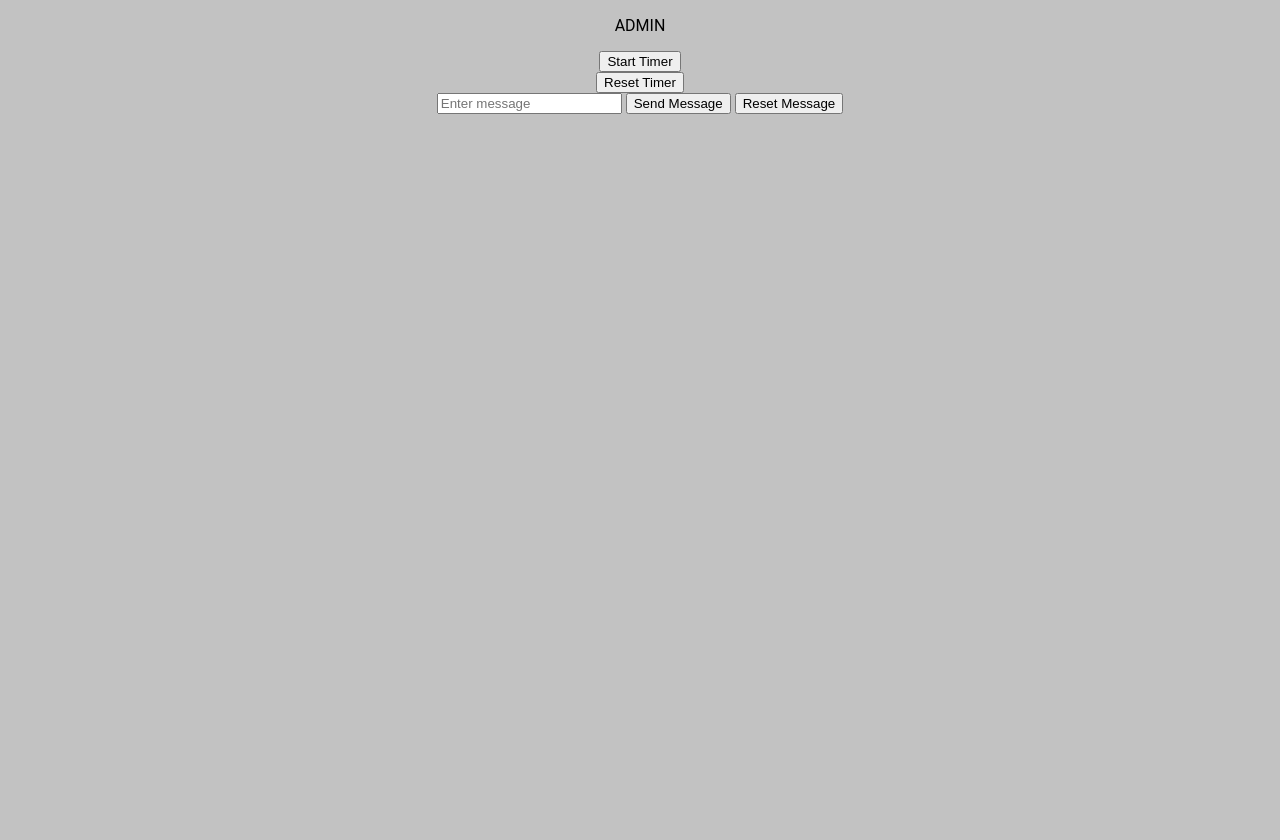
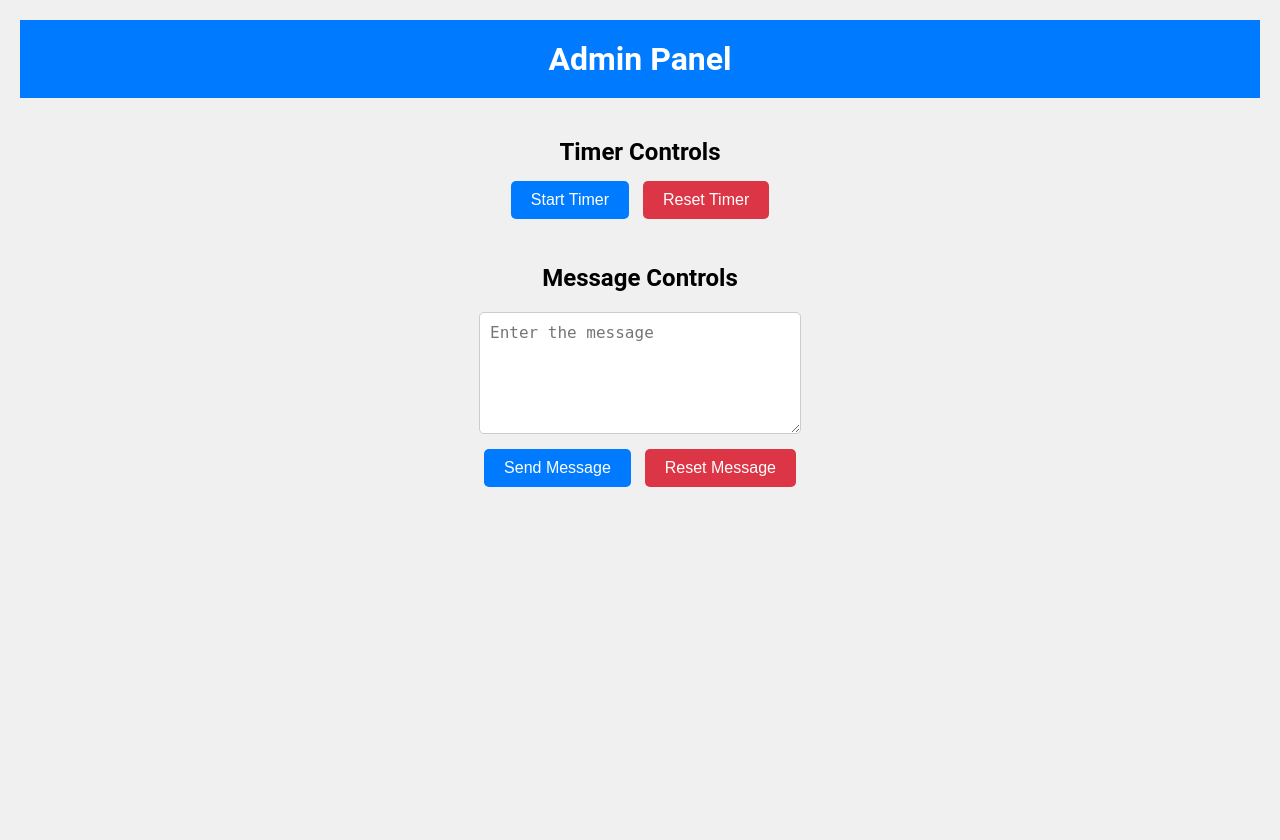
Before and after one commit to Apkyz/timerPlayingRoom, a Django app: page /admin/ in a window 1280 px wide. Before the commit the page ends 114 px from the top, so only its background shows below. Run offline with Django 5.2, Linux system fonts and the light colour scheme; the visitor is signed in with stand-in values (Sample User, id 1); some libraries are stand-ins or nearby versions.

Commit message:
refractor admin page

```diff
--- a/timerPlayingRoom/static/timer/css/admin.css
+++ b/timerPlayingRoom/static/timer/css/admin.css
@@ -1,9 +1,95 @@
-body{
-    background-color: #c2c2c2;
+/* General Styles */
+body {
+    background-color: #f0f0f0;
     font-family: 'Roboto', sans-serif;
     display: flex;
     flex-direction: column;
     min-height: 100vh;
     margin: 0;
     align-items: center;
+    justify-content: center;
+    padding: 20px;
 }
+
+header {
+    background-color: #007bff;
+    color: white;
+    width: 100%;
+    text-align: center;
+    padding: 20px 0;
+    margin-bottom: 20px;
+}
+
+header h1 {
+    margin: 0;
+    font-size: 2em;
+}
+
+main {
+    flex: 1;
+    width: 100%;
+    max-width: 600px;
+    display: flex;
+    flex-direction: column;
+    align-items: center;
+}
+
+/* Timer Controls Section */
+#timer-controls {
+    width: 100%;
+    display: flex;
+    flex-direction: column;
+    align-items: center;
+    margin-bottom: 20px;
+}
+
+#timer-controls h2 {
+    margin-bottom: 10px;
+}
+
+/* Message Controls Section */
+#message-controls {
+    width: 100%;
+    display: flex;
+    flex-direction: column;
+    align-items: center;
+    margin-bottom: 20px;
+}
+
+#message-controls h2 {
+    margin-bottom: 10px;
+}
+
+button {
+    padding: 10px 20px;
+    margin: 5px;
+    border: none;
+    border-radius: 5px;
+    font-size: 16px;
+    cursor: pointer;
+}
+
+button.btn-primary {
+    background-color: #007bff;
+    color: white;
+}
+
+button.btn-danger {
+    background-color: #dc3545;
+    color: white;
+}
+
+button:hover {
+    opacity: 0.9;
+}
+
+textarea {
+    padding: 10px;
+    margin: 10px 0;
+    border: 1px solid #ccc;
+    border-radius: 5px;
+    font-size: 16px;
+    width: 100%;
+    max-width: 300px;
+    height: 100px; /* Adjust height as needed */
+}
--- a/timerPlayingRoom/timer/templates/admin.html
+++ b/timerPlayingRoom/timer/templates/admin.html
@@ -7,28 +7,34 @@
     <meta name="viewport" content="width=device-width, initial-scale=1, shrink-to-fit=no">
     <link rel="icon" type="image/x-icon" href="{% static 'timer/images/pr.ico' %}">
     <title>Admin</title>
-    <!-- Bootstrap CSS -->
-    <!-- <link href="https://stackpath.bootstrapcdn.com/bootstrap/4.5.2/css/bootstrap.min.css" rel="stylesheet"> -->
-
-    <!-- Custom CSS -->
     <link rel="stylesheet" href="{% static 'timer/css/admin.css' %}">
-
 </head>
 
 <body>
-    <p>ADMIN</p>
-    <div id="timer-controler-left">
-        <button class="btn btn-primary" id="startButton">Start Timer</button>
-    </div>
-    <div id="timer-controler-right">
-        <button class="btn btn-danger" id="resetButton">Reset Timer</button>
-    </div>
-    <div>
-        <input type="text" name="message" id="message" placeholder="Enter message">
-        <button  class="btn btn-primary" id="sendMessage">Send Message</button>
-        <button  class="btn btn-primary" id="resetMessage">Reset Message</button>
+    <header>
+        <h1>Admin Panel</h1>
+    </header>
+    <main>
+        <!-- Timer Controls Section -->
+        <section id="timer-controls">
+            <h2>Timer Controls</h2>
+            <div>
+                <button class="btn btn-primary" id="startButton">Start Timer</button>
 
-    </div>
+                <button class="btn btn-danger" id="resetButton">Reset Timer</button>
+            </div>
+        </section>
+
+        <!-- Message Controls Section -->
+        <section id="message-controls">
+            <h2>Message Controls</h2>
+            <textarea name="message" id="message" placeholder="Enter the message"></textarea>
+            <div>
+                <button class="btn btn-primary" id="sendMessage">Send Message</button>
+                <button class="btn btn-danger" id="resetMessage">Reset Message</button>
+            </div>
+        </section>
+    </main>
     {% csrf_token %}
     <script type="text/javascript" src="{% static 'timer/js/admin.js' %}" data-launch_time="{{ launch_time }}"></script>
 </body>
```
